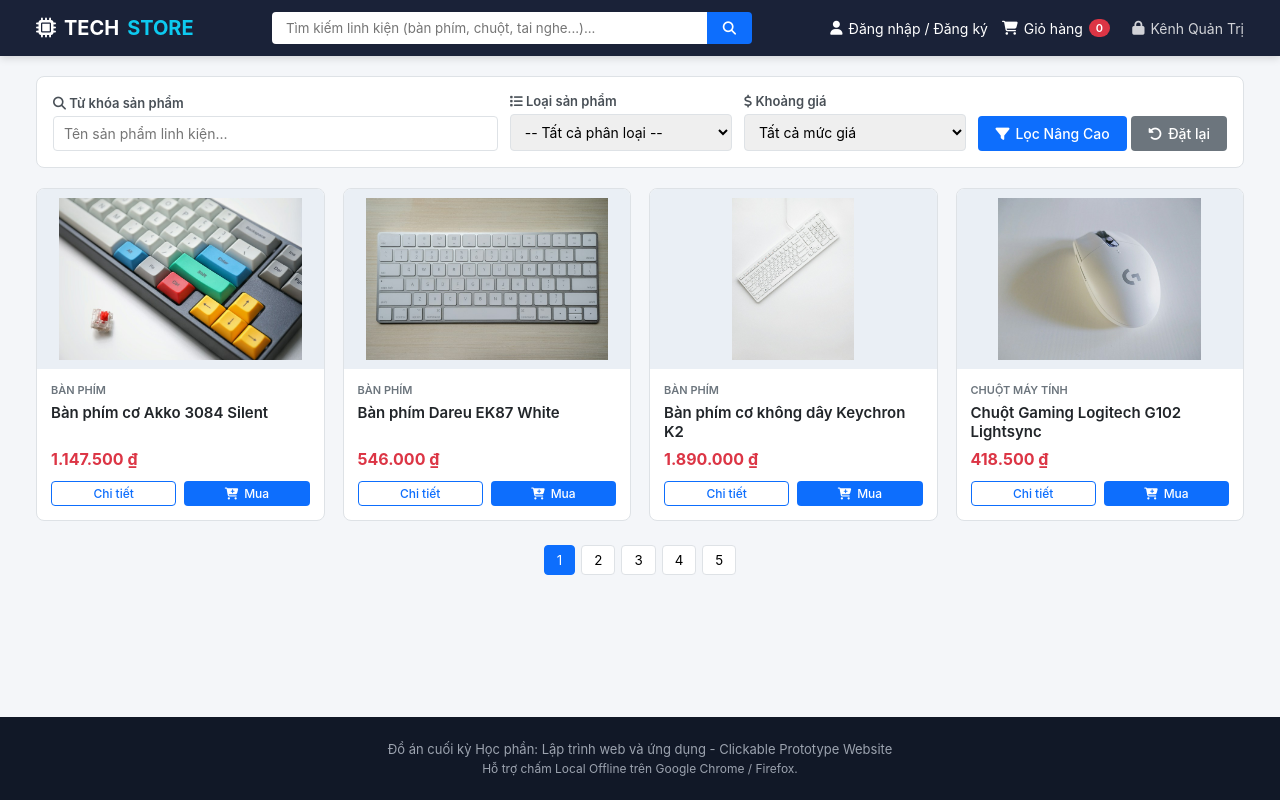
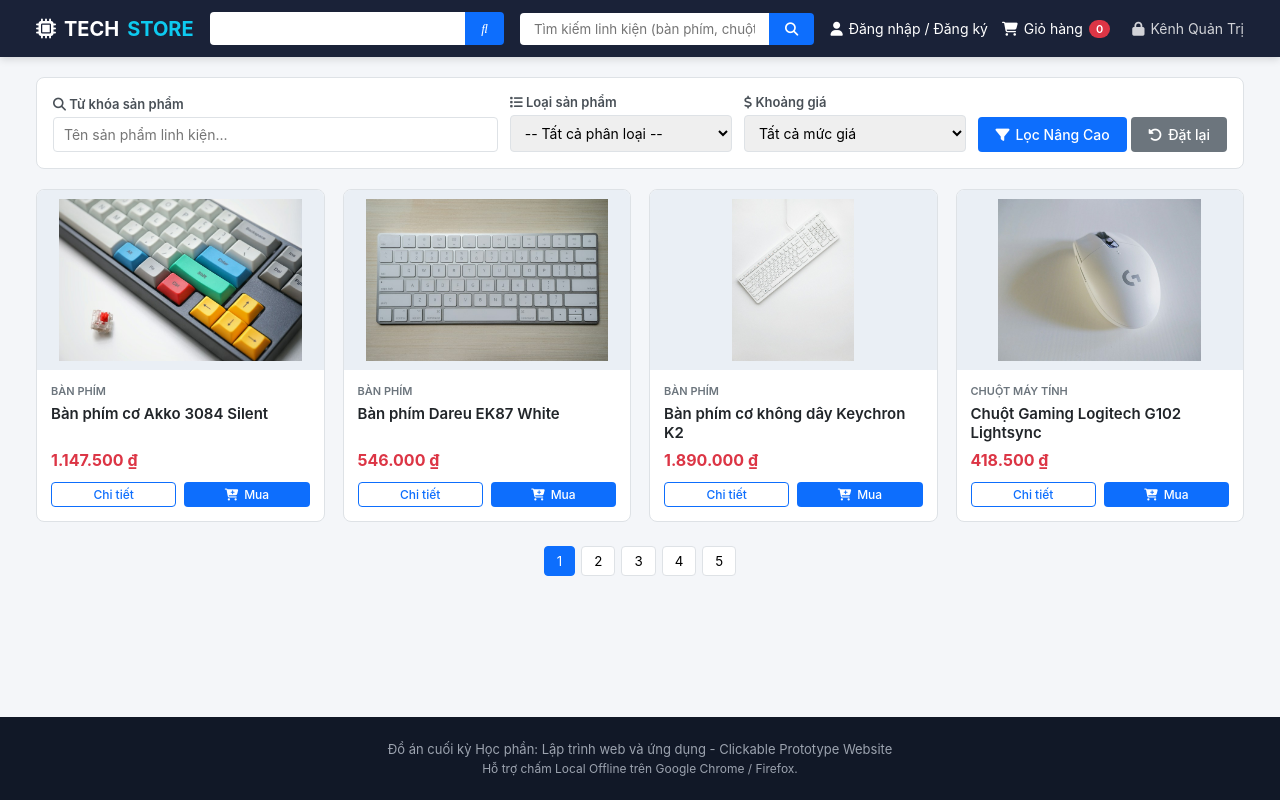
Before and after one commit to trandongson72-hue/web-ban-linh-kien-dien-tu, a plain HTML site: page index.html in a window 1280 px wide. Drawn offline with Linux system fonts and the light colour scheme.

Commit message:
Test: Merger branch

```diff
--- a/index.html
+++ b/index.html
@@ -18,6 +18,12 @@
                 href="javascript:void(0)">
                 <i class="fa-solid fa-microchip"></i> TECH<span>STORE</span>
             </a>
+            <div class="search-box-top">
+                <input id="top-search-input" placeholde.r="Tìm kiếm linh kiện (bàn phím, chuột, tai nghe...)..."
+                    type="text" />
+                <button data-js-action="executeQuickSearch" data-js-args="[]" data-js-event="click" type="button"><i
+                        class="fa-bold fa-magnifying-glass"></i></button>
+            </div>
             <div class="search-box-top">
                 <input id="top-search-input" placeholder="Tìm kiếm linh kiện (bàn phím, chuột, tai nghe...)..."
                     type="text" />
```
